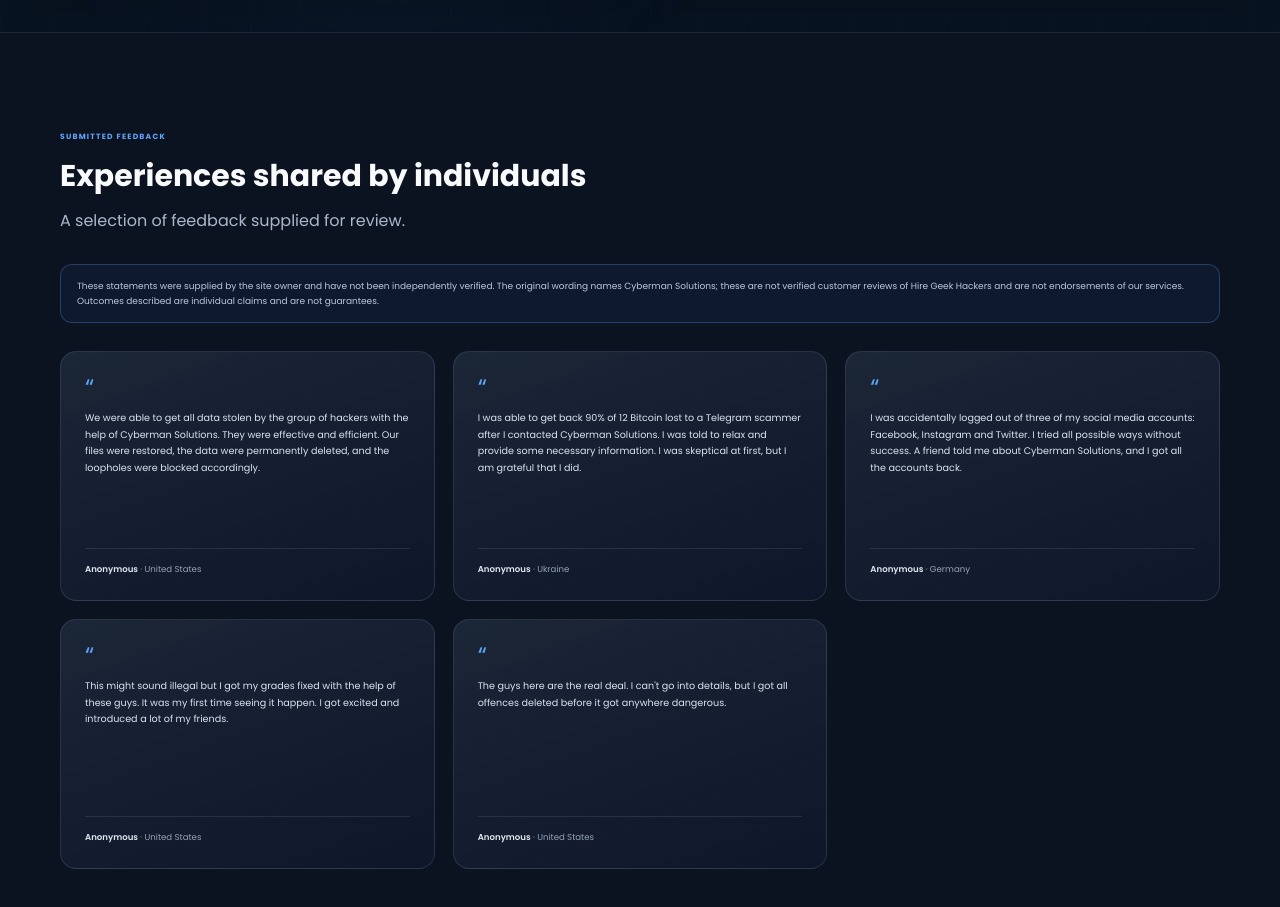
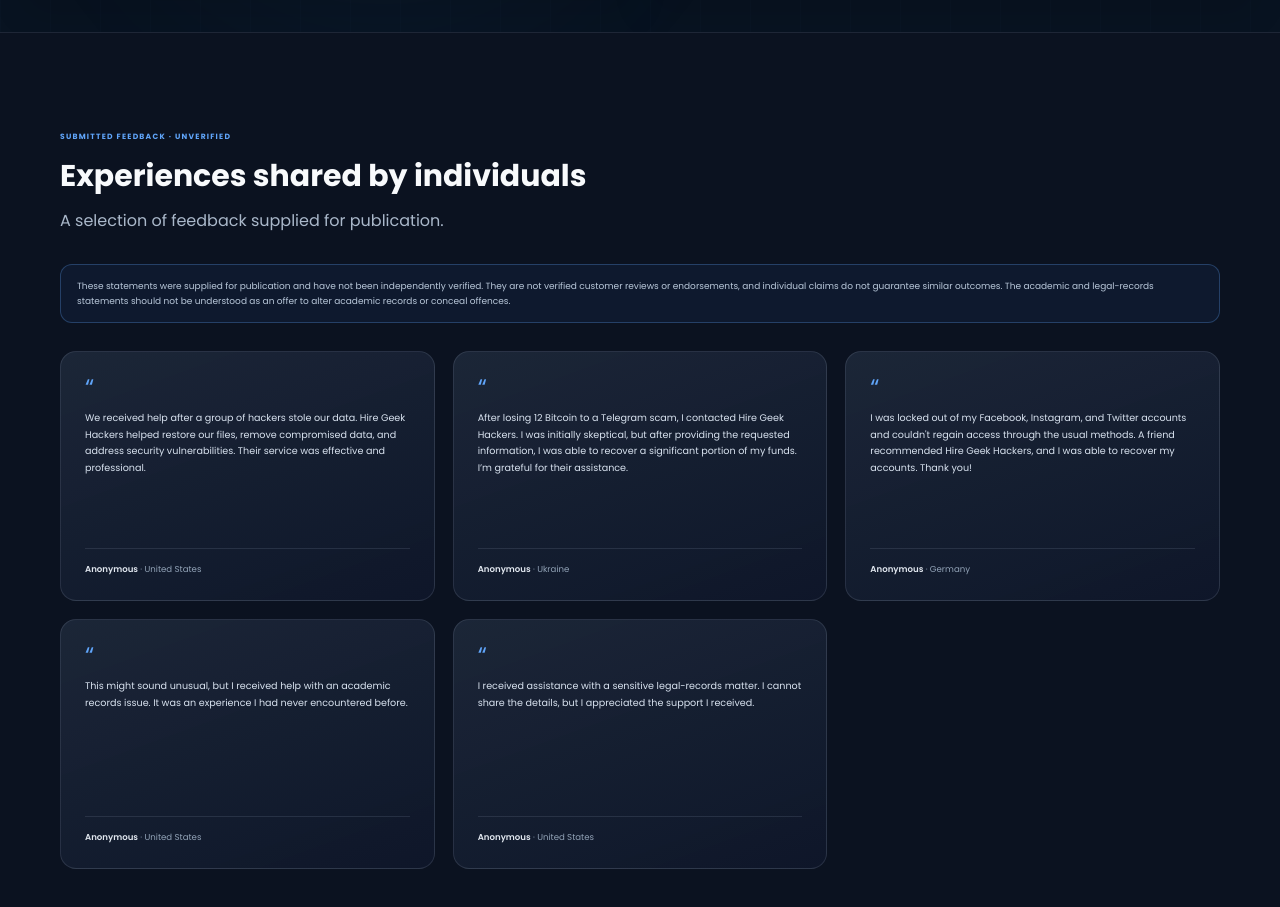
Before and after one commit to Geekhank/hireahacker, a React (Vite) app: page / in a window 1280 px wide. Shown: the part 2880-3787 px from the top of the page. Built offline with nearby package versions, Linux system fonts and the light colour scheme; a web font is replaced by a local one.

Commit message:
Update submitted feedback wording and disclosure

```diff
--- a/src/pages/home/Testimonials.tsx
+++ b/src/pages/home/Testimonials.tsx
@@ -2,23 +2,23 @@ import styles from "./Testimonials.module.css";
 
 const testimonials = [
   {
-    quote: "We were able to get all data stolen by the group of hackers with the help of Cyberman Solutions. They were effective and efficient. Our files were restored, the data were permanently deleted, and the loopholes were blocked accordingly.",
+    quote: "We received help after a group of hackers stole our data. Hire Geek Hackers helped restore our files, remove compromised data, and address security vulnerabilities. Their service was effective and professional.",
     location: "United States",
   },
   {
-    quote: "I was able to get back 90% of 12 Bitcoin lost to a Telegram scammer after I contacted Cyberman Solutions. I was told to relax and provide some necessary information. I was skeptical at first, but I am grateful that I did.",
+    quote: "After losing 12 Bitcoin to a Telegram scam, I contacted Hire Geek Hackers. I was initially skeptical, but after providing the requested information, I was able to recover a significant portion of my funds. I’m grateful for their assistance.",
     location: "Ukraine",
   },
   {
-    quote: "I was accidentally logged out of three of my social media accounts: Facebook, Instagram and Twitter. I tried all possible ways without success. A friend told me about Cyberman Solutions, and I got all the accounts back.",
+    quote: "I was locked out of my Facebook, Instagram, and Twitter accounts and couldn't regain access through the usual methods. A friend recommended Hire Geek Hackers, and I was able to recover my accounts. Thank you!",
     location: "Germany",
   },
   {
-    quote: "This might sound illegal but I got my grades fixed with the help of these guys. It was my first time seeing it happen. I got excited and introduced a lot of my friends.",
+    quote: "This might sound unusual, but I received help with an academic records issue. It was an experience I had never encountered before.",
     location: "United States",
   },
   {
-    quote: "The guys here are the real deal. I can't go into details, but I got all offences deleted before it got anywhere dangerous.",
+    quote: "I received assistance with a sensitive legal-records matter. I cannot share the details, but I appreciated the support I received.",
     location: "United States",
   },
 ];
@@ -26,11 +26,11 @@ const testimonials = [
 const Testimonials = () => (
   <section className={styles.section} aria-labelledby="testimonials-heading">
     <div className={styles.inner}>
-      <span className={styles.eyebrow}>Submitted feedback</span>
+      <span className={styles.eyebrow}>Submitted feedback · Unverified</span>
       <h2 className={styles.heading} id="testimonials-heading">Experiences shared by individuals</h2>
-      <p className={styles.intro}>A selection of feedback supplied for review.</p>
+      <p className={styles.intro}>A selection of feedback supplied for publication.</p>
       <p className={styles.notice}>
-        These statements were supplied by the site owner and have not been independently verified. The original wording names Cyberman Solutions; these are not verified customer reviews of Hire Geek Hackers and are not endorsements of our services. Outcomes described are individual claims and are not guarantees.
+        These statements were supplied for publication and have not been independently verified. They are not verified customer reviews or endorsements, and individual claims do not guarantee similar outcomes. The academic and legal-records statements should not be understood as an offer to alter academic records or conceal offences.
       </p>
       <div className={styles.grid}>
         {testimonials.map((item, index) => (
```
